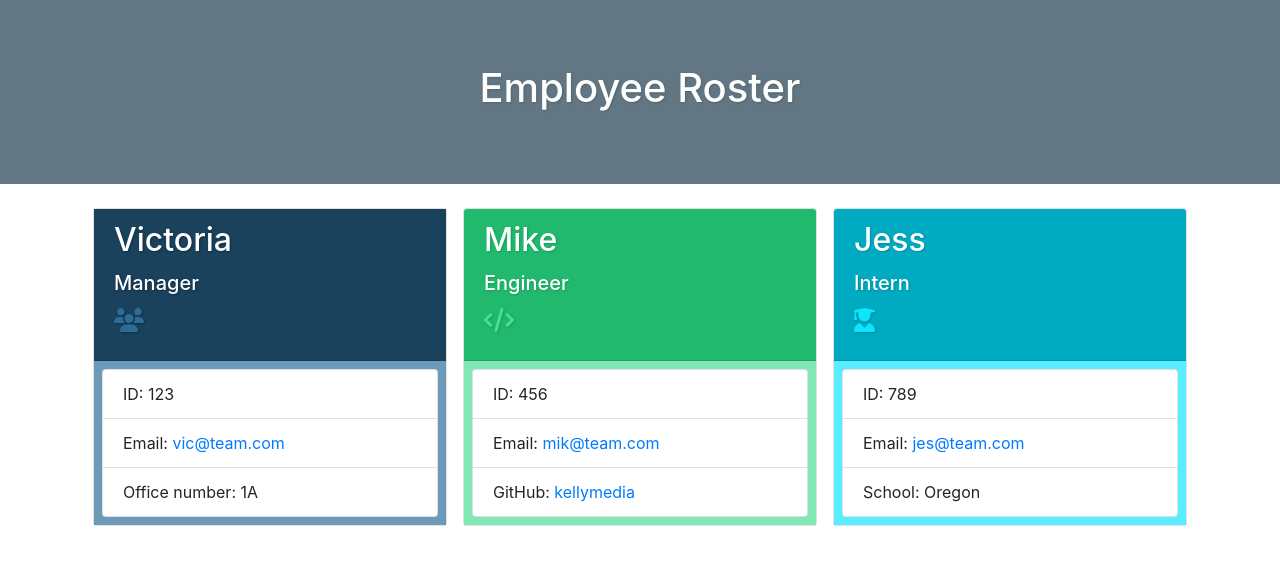
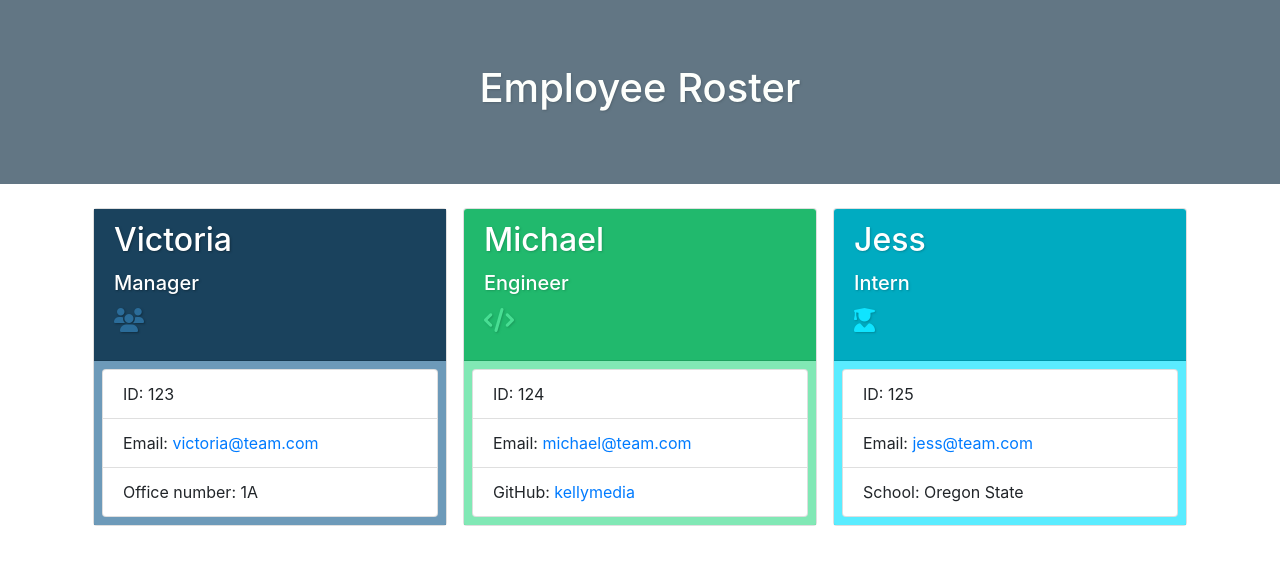
Before and after one commit to kellymedia/employee-roster, a website: page result/roster.html in a window 1280 px wide. Drawn offline with nearby package versions, Linux system fonts and the light colour scheme.

Commit message:
update roster.html with current build

```diff
--- a/result/roster.html
+++ b/result/roster.html
@@ -34,7 +34,7 @@
         <div class="card-body manager-body">
             <ul class="list-group">
                 <li class="list-group-item">ID: 123</li>
-                <li class="list-group-item">Email: <a href="mailto:vic@team.com">vic@team.com</a></li>
+                <li class="list-group-item">Email: <a href="mailto:victoria@team.com">victoria@team.com</a></li>
                 <li class="list-group-item">Office number: 1A</li>
             </ul>
         </div>
@@ -43,14 +43,14 @@
         <script src="https://kit.fontawesome.com/7b4d2fea99.js" crossorigin="anonymous"></script>
             <div class="card employee-card m-2 col-sm">
             <div class="card-header engineer-header">
-                <h2 class="card-title">Mike</h2>
+                <h2 class="card-title">Michael</h2>
                 <h3 class="card-title"></i>Engineer</h3>
                 <h4 class="card-title"><i class="fas fa-code"></i></h4>
             </div>
             <div class="card-body engineer-body">
                 <ul class="list-group">
-                    <li class="list-group-item">ID: 456</li>
-                    <li class="list-group-item">Email: <a href="mailto:mik@team.com">mik@team.com</a></li>
+                    <li class="list-group-item">ID: 124</li>
+                    <li class="list-group-item">Email: <a href="mailto:michael@team.com">michael@team.com</a></li>
                     <li class="list-group-item">GitHub: <a href="https://github.com/kellymedia" target="_blank" rel="noopener noreferrer">kellymedia</a></li>
                 </ul>
             </div>
@@ -65,9 +65,9 @@
         </div>
         <div class="card-body intern-body">
             <ul class="list-group">
-                <li class="list-group-item">ID: 789</li>
-                <li class="list-group-item">Email: <a href="mailto:jes@team.com">jes@team.com</a></li>
-                <li class="list-group-item">School: Oregon</li>
+                <li class="list-group-item">ID: 125</li>
+                <li class="list-group-item">Email: <a href="mailto:jess@team.com">jess@team.com</a></li>
+                <li class="list-group-item">School: Oregon State</li>
             </ul>
         </div>
         </div>
```
